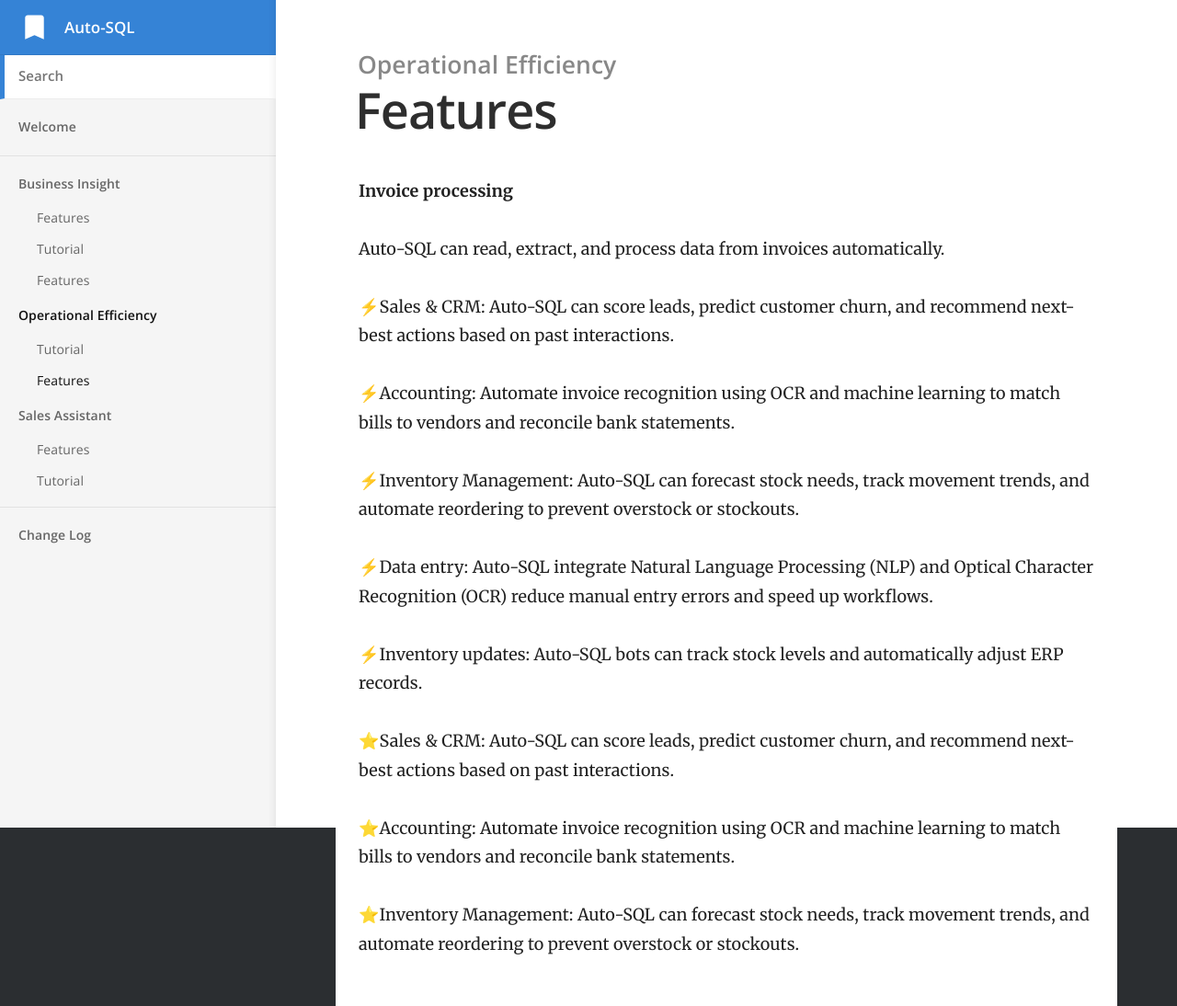
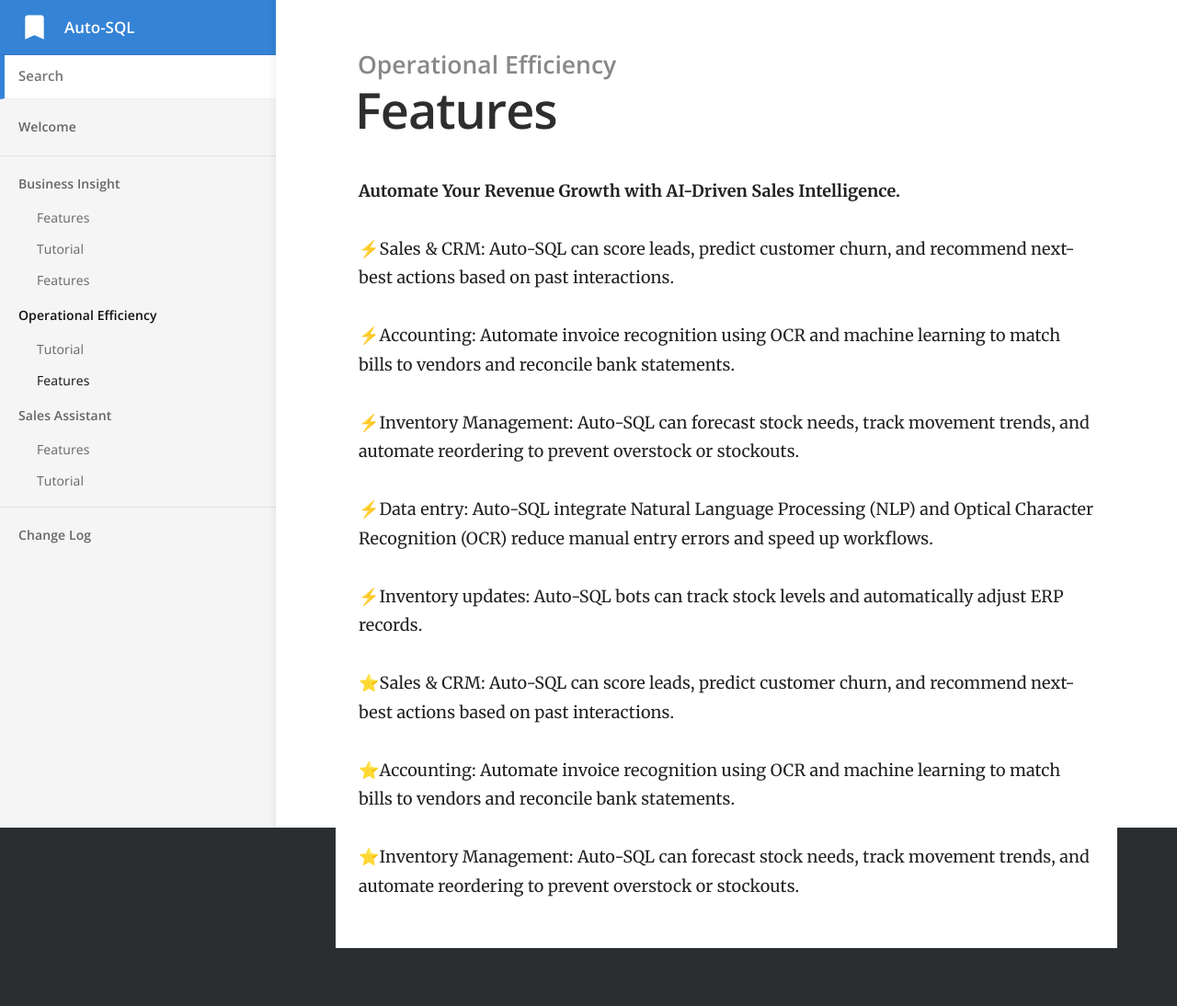
Before and after one commit to openerp-hk-t/doc, a Jekyll site: the page built from _docs/operational efficiency/features.md, in a window 1280 px wide. Shown: the whole page at 92% size. Built offline with Jekyll 4.4.1, drawn with Linux system fonts in a browser that asks for light colours; after the commit the page ends 1031 px from its top, so only the background shows below that.

Commit message:
Update features.md

```diff
--- a/_docs/operational efficiency/features.md
+++ b/_docs/operational efficiency/features.md
@@ -4,9 +4,7 @@ category: Operational Efficiency
 order: 2
 ---
 
-**Invoice processing**
-
-Auto-SQL can read, extract, and process data from invoices automatically.
+**Automate Your Revenue Growth with AI-Driven Sales Intelligence.**
 
 
 ⚡Sales & CRM: Auto-SQL can score leads, predict customer churn, and recommend next-best actions based on past interactions.
```
